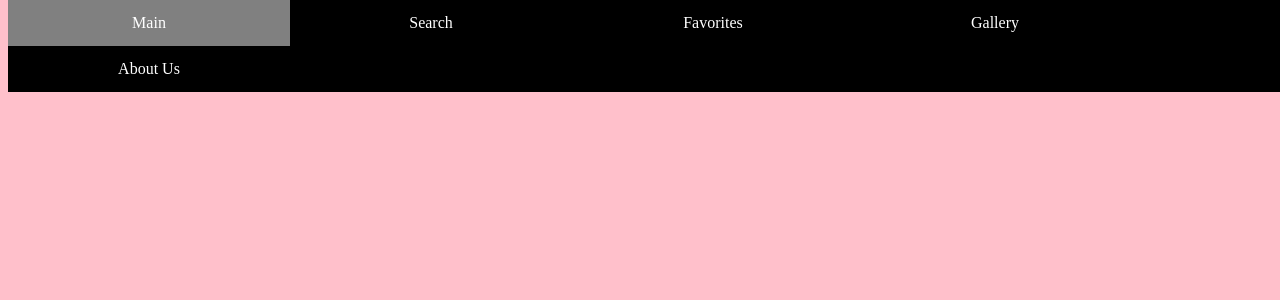
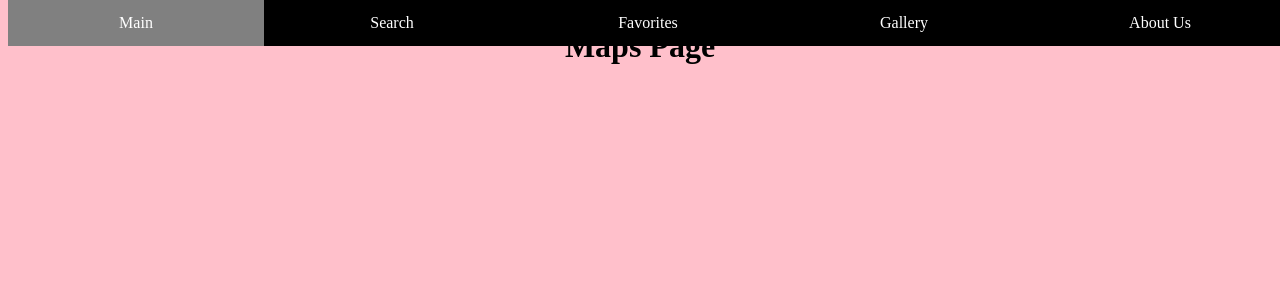
Before and after one commit to seehamrun/PseudoCoders, a Python web app: template templates/map.html in a window 1280 px wide. Shown: the top 300 px of the page. Run offline with Jinja, Linux system fonts and the light colour scheme; the template is opened without the code that fills it, so the values that code supplies are empty.

Commit message:
fixed navbar

```diff
--- a/static/style.css
+++ b/static/style.css
@@ -79,12 +79,13 @@ h1 {
 
 .navbar li {
   float:left;
+  width:20%;
 }
 
 .navbar a {
   display:block;
   text-align:center;
-  width:250px; /* fixed width */
+  /* fixed width */
   text-decoration:none;
 }
 
```
